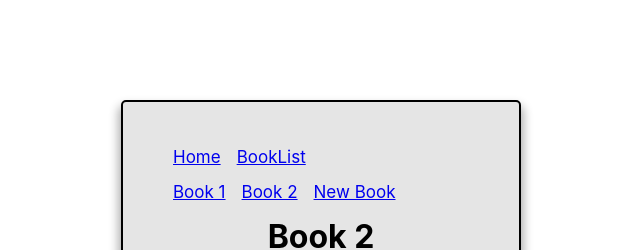
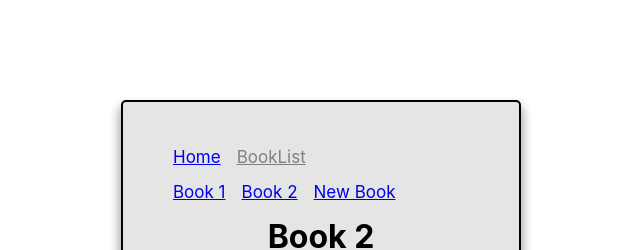
Before and after one commit to Officialibn1/Shawarmania, a React (Create React App) app: page /books/2 in a window 1280 px wide. Shown: the top 250 px of the page, without its empty margins (319-959 px from the left). Built offline with nearby package versions, Linux system fonts and the light colour scheme.

Commit message:
react router complete

```diff
--- a/src/App.js
+++ b/src/App.js
@@ -1,4 +1,4 @@
-import { Link, NavLink, Route, Routes, useRoutes } from "react-router-dom";
+import { Link, NavLink, Route, Routes } from "react-router-dom";
 import Home from './Components/Home';
 import NotFound from './Components/NotFound';
 import BookRoute from "./Components/BookRoute";
--- a/src/index.css
+++ b/src/index.css
@@ -88,3 +88,7 @@ ul{
 ul a{
   font-size: 17px;
 }
+
+.active{
+  color: grey;
+}
```
